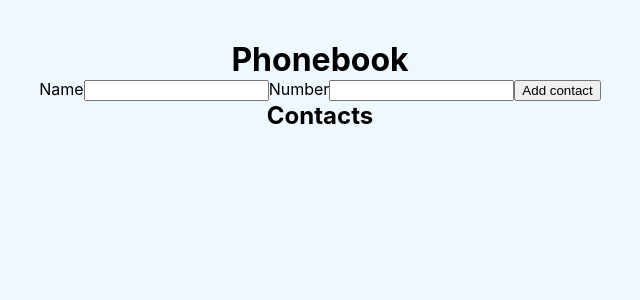
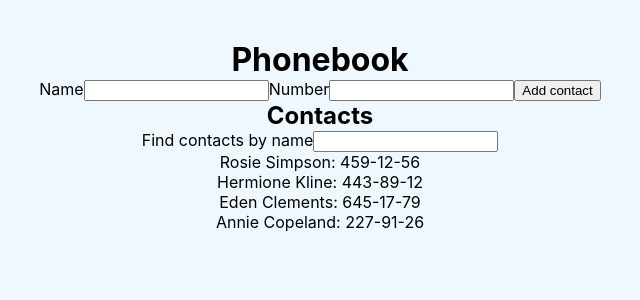
Before and after one commit to Jigsaw28/goit-react-hw-02-phonebook-test, a React (Create React App) app: page / in a window 1280 px wide. Shown: the top 300 px of the page, without its empty margins (320-960 px from the left). Built offline with nearby package versions, Linux system fonts and the light colour scheme.

Commit message:
add filter contacts

```diff
--- a/src/components/App.jsx
+++ b/src/components/App.jsx
@@ -3,22 +3,47 @@
 import { PhonebookForm } from './PhonebookForm/PhonebookForm';
 import { Contacts } from './Contacts/Contacts';
 import { nanoid } from 'nanoid';
+import { Filter } from './Filter/Filter';
 
 export class App extends Component {
-  state = { contacts: [] };
+  state = {
+    contacts: [
+      { id: 'id-1', name: 'Rosie Simpson', number: '459-12-56' },
+      { id: 'id-2', name: 'Hermione Kline', number: '443-89-12' },
+      { id: 'id-3', name: 'Eden Clements', number: '645-17-79' },
+      { id: 'id-4', name: 'Annie Copeland', number: '227-91-26' },
+    ],
+    filter: '',
+  };
 
-  formSubmitHandler = ( {name, number} ) => {
-    const newContact = { name ,number, id: nanoid() };
+  formSubmitHandler = ({ name, number }) => {
+    const newContact = { name, number, id: nanoid() };
     this.setState({ contacts: [...this.state.contacts, newContact] });
   };
 
+  changeFilter = ({ target: { value } }) => {
+    this.setState({ filter: value });
+  };
+
+  getFilterContacts = () => {
+    const { filter, contacts } = this.state;
+    const normalizedFilter = filter.toLowerCase();
+    return contacts.filter(contact =>
+      contact.name.toLowerCase().includes(normalizedFilter)
+    );
+  }
+
   render() {
+    const { filter } = this.state;
+
+    const visibleFilter = this.getFilterContacts();
     return (
       <Container>
         <h1>Phonebook</h1>
         <PhonebookForm onSubmit={this.formSubmitHandler} />
         <h2>Contacts</h2>
-        <Contacts contacts={this.state.contacts} />
+        <Filter filter={filter} onChange={this.changeFilter} />
+        <Contacts contacts={visibleFilter} />
       </Container>
     );
   }
--- /dev/null
+++ b/src/components/Filter/Filter.jsx
@@ -0,0 +1,13 @@
+import { nanoid } from 'nanoid';
+
+export const Filter = ({ filter, onChange }) => {
+  const filterId = nanoid();
+
+
+  return (
+    <>
+      <label htmlFor={filterId}>Find contacts by name</label>
+      <input type="text" id={filterId} onChange={onChange} value={filter} />
+    </>
+  );
+};
--- a/src/components/PhonebookForm/PhonebookForm.jsx
+++ b/src/components/PhonebookForm/PhonebookForm.jsx
@@ -28,6 +28,7 @@
   };
 
   render() {
+    const {name, number} = this.state
     return (
       <form onSubmit={this.handleSubmit}>
         <label htmlFor={this.nameId}>Name</label>
@@ -35,7 +36,7 @@
           type="text"
           name="name"
           id={this.nameId}
-          value={this.state.name}
+          value={name}
           onChange={this.handleChange}
           required
         />
@@ -44,7 +45,7 @@
           type="tel"
           name="number"
           id={this.numberId}
-          value={this.state.number}
+          value={number}
           onChange={this.handleChange}
           required
         />
```
Also changed, not shown: src/components/Filter/Filter.styled.jsx (added).
